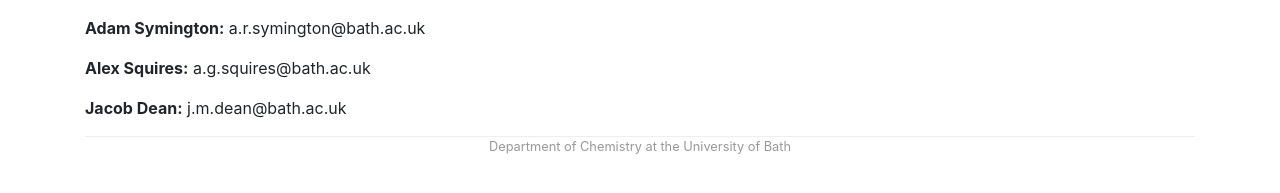
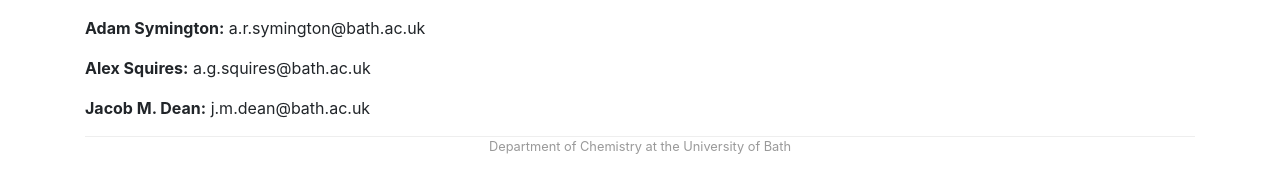
Before and after one commit to morgan-group-bath/morgan-group-bath.github.io, a Jekyll site: the page built from contact.md, in a window 1280 px wide. Shown: the part 376-569 px from the top of the page. Built offline with Jekyll 4.4.1, drawn with Linux system fonts in a browser that asks for light colours.

Commit message:
attemot #

```diff
--- a/_config.yml
+++ b/_config.yml
@@ -28,7 +28,7 @@
   - key: alum
     name: Alumni
   - key: visit
-    name: Visitor
+    name: Visitors
 
 # Number of news stories on the front page.
 front_page_news: 8
--- a/contact.md
+++ b/contact.md
@@ -19,4 +19,4 @@
 
 **Alex Squires:** a.g.squires@bath.ac.uk
 
-**Jacob Dean:** j.m.dean@bath.ac.uk
+**Jacob M. Dean:** j.m.dean@bath.ac.uk
```
